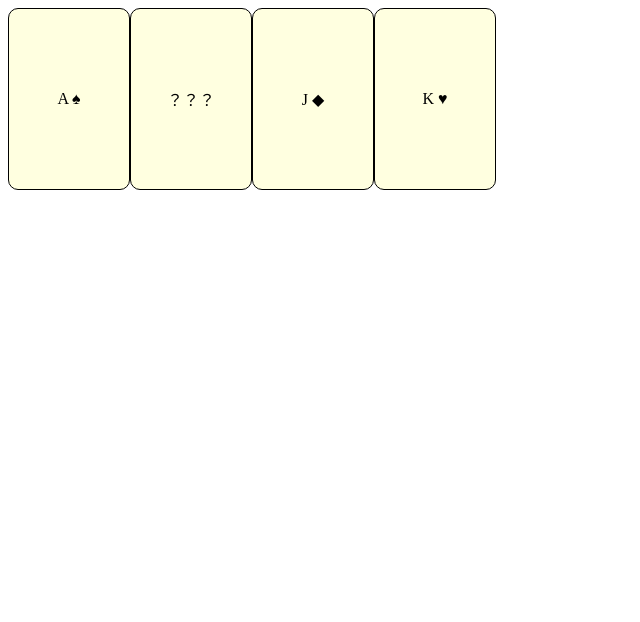
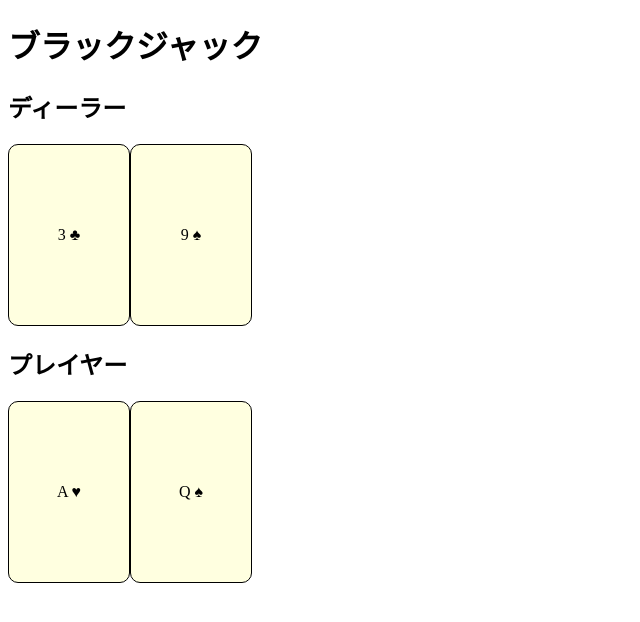
Before and after one commit to AaronMaywood/blackjack, a Vue app: page / in a window 1280 px wide. Shown: the top 622 px of the page, without its empty margins (0-640 px from the left). Built offline with nearby package versions, Linux system fonts and the light colour scheme.

Commit message:
カードをランダムに２枚づつ配り、初期手を表示

```diff
--- a/src/App.vue
+++ b/src/App.vue
@@ -1,18 +1,62 @@
 <script setup>
+import { ref } from 'vue'
 import Card from './components/Card.vue'
+
+// デッキ（トランプの束）の作成
+// デッキは各スート（♥♠♣◆）の1〜13までのカード（13*4=52枚）とし、ジョーカーは含まない
+let deck = []
+const suit = ['♥','♠','♣','◆']
+
+for(let i=0;i<suit.length;i++){
+	for(let j=1;j<=13;j++){
+		deck.push({
+			rank:j,
+			suit:suit[i]
+		})
+	}
+}
+
+// デッキのシャッフル
+// 別のやり方：https://ja.javascript.info/task/shuffle
+for(let i=0; i<deck.length ; i++){
+	const rand = Math.floor(Math.random()*deck.length)
+	// [deck[i],deck[rand]] = [deck[rand],deck[i]] // なぜかエラーになる
+	const tmp = deck[i]
+	deck[i] = deck[rand]
+	deck[rand] = tmp
+}
+
+// ヒット：カードを一枚引く
+function hit(){
+	return deck.shift()
+}
+
+const dealerCards = ref([])
+const playerCards = ref([])
+dealerCards.value.push(hit())
+dealerCards.value.push(hit())
+playerCards.value.push(hit())
+playerCards.value.push(hit())
 </script>
 
 <template>
-	<div class="dealer">
-		<Card suit="♠" :rank="1" :isOpen="true"></Card>
-		<Card suit="♣" :rank="10" :isOpen="false"></Card>
-		<Card suit="◆" :rank="11" :isOpen="true"></Card>
-		<Card suit="♥" :rank="13" :isOpen="true"></Card>
-	</div>
+	<h1>ブラックジャック</h1>
+	<section>
+		<h2>ディーラー</h2>
+		<div class="cards">
+			<Card v-for="card in dealerCards" :suit="card.suit" :rank="card.rank" :isOpen="true"></Card>
+		</div>
+	</section>
+	<section>
+		<h2>プレイヤー</h2>
+		<div class="cards">
+			<Card v-for="card in playerCards" :suit="card.suit" :rank="card.rank" :isOpen="true"></Card>
+		</div>
+	</section>
 </template>
 
 <style scoped>
-.dealer {
+.cards {
 	display: flex;
 	flex-wrap: wrap;
 }
```
